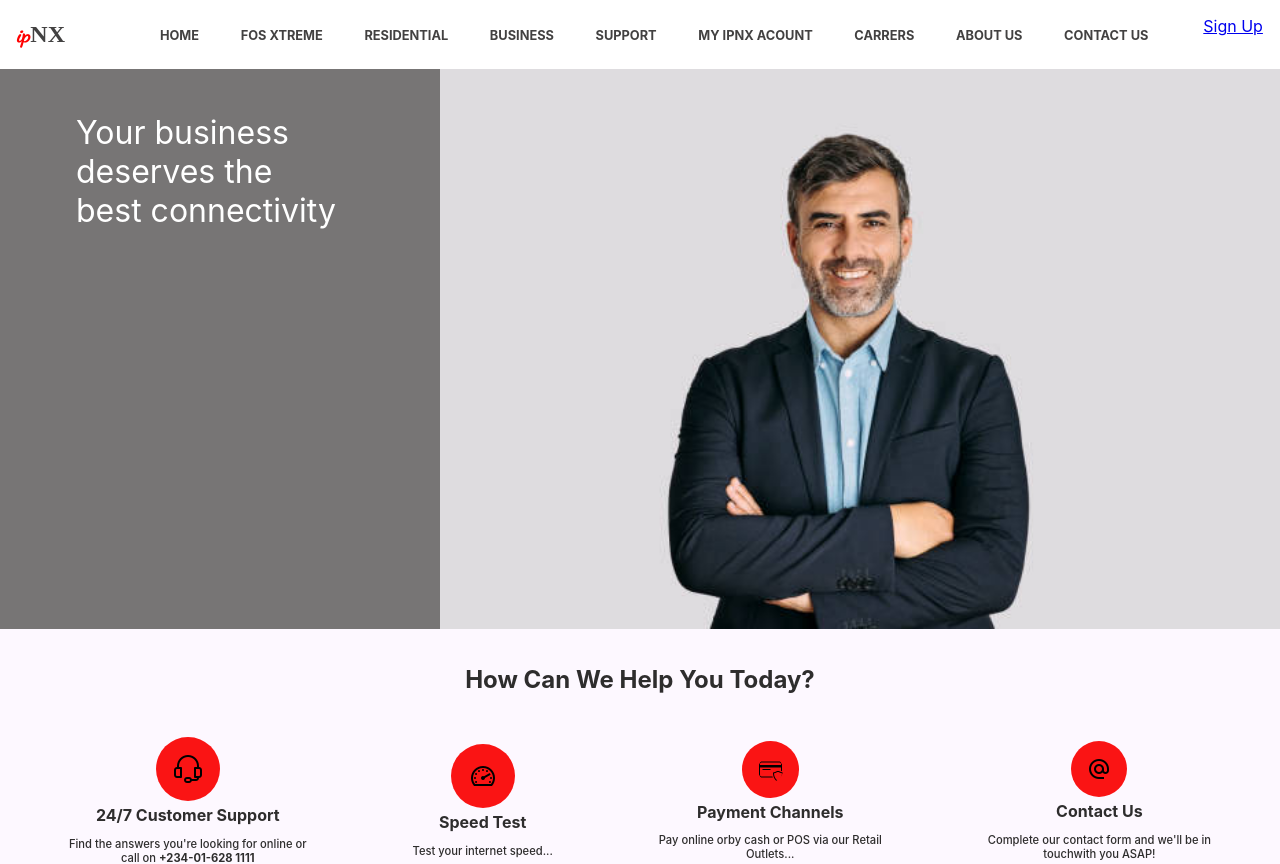
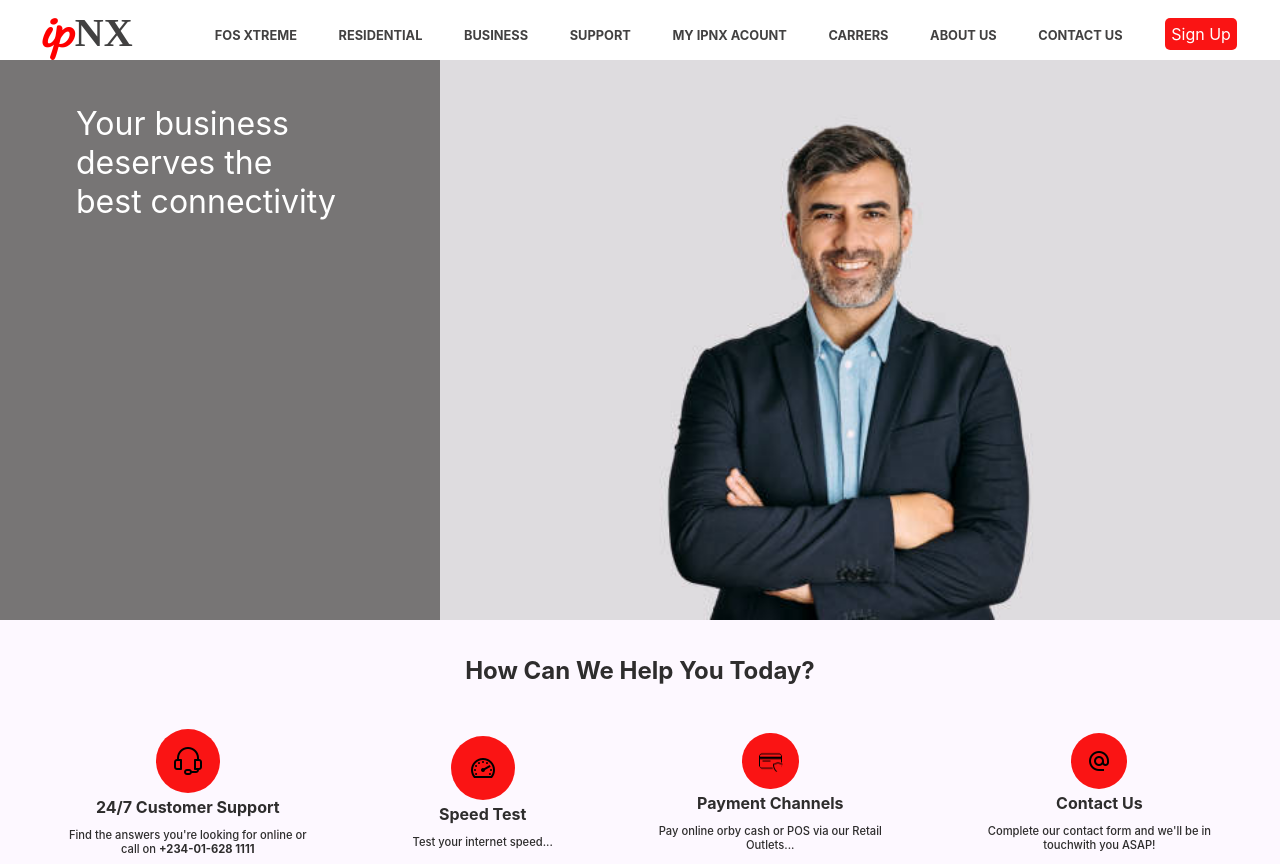
Before and after one commit to PrincessMaggy/ipnx, a React (Create React App) app: page / in a window 1280 px wide. Shown: the top 864 px of the page. Built offline with nearby package versions, Linux system fonts and the light colour scheme.

Commit message:
styled nav menu of second page

```diff
--- a/src/components/Nav2.js
+++ b/src/components/Nav2.js
@@ -1,9 +1,25 @@
 import React from "react";
+import {NavLink} from 'react-router-dom';
 
 
 const Nav2 =() =>{
     return(
-        <div className="Nav2">
+      <div className="Nav2">
+            <div className="logo">
+                <p>ip<span>NX</span></p>
+            </div>
+
+            <div className="menu">
+                <ul>
+                    <li>
+                        <NavLink className ="active-link" to="/">HOME</NavLink> </li>
+
+                    <li> <NavLink to='/register' className="login">Login</NavLink> </li>
+
+                    <li> <NavLink to='/register' className="FAQ">FAQ</NavLink> </li>
+
+                </ul>
+            </div>
 
         </div>
     )
--- a/src/components/Navbar.js
+++ b/src/components/Navbar.js
@@ -11,9 +11,6 @@ const Navbar =()=>{
 
             <div className="links">
                 <ul>
-                    <li>
-                        <NavLink className ="active-link" to="/">HOME</NavLink>
-                    </li>
                     <li>
                         <a href="home.html">FOS XTREME</a>
                     </li>
--- a/src/pages/Register.js
+++ b/src/pages/Register.js
@@ -7,7 +7,6 @@ const Register = () =>{
 
     return(
         <div className="Register">
-            <h1>Hello World</h1>
             <Nav2/>
             <RequestForm/>
         </div>
--- /dev/null
+++ b/src/styles/_nav2.scss
@@ -0,0 +1,20 @@
+.Nav2{
+    display: flex;
+    justify-content: space-between;
+    padding: 0 6em 0 6em;
+    margin: 0;
+}
+
+ul{
+    display: flex;
+    li{
+        list-style: none;
+        text-transform: uppercase;
+        padding: 0.5em 1.3em 0 1.3em;
+       a{
+        color: rgb(95, 93, 93);
+        text-decoration: none;
+        font-weight: 400;
+       }
+    }
+}
--- a/src/styles/_navbar.scss
+++ b/src/styles/_navbar.scss
@@ -2,17 +2,20 @@
 .Navbar{
     display: flex;
     justify-content: space-around;
+    padding: 0 2em 0 2em;
 }
 .logo{
     p{
         color: red;
         font-weight: 700;
-        font-size: 1.3rem;
+        font-size: 50px;
+        padding: 0;
+        margin: 0;
         font-family: 'Dancing Script', cursive;
     }
     span{
         color: rgb(66, 65, 65);
-        font-size: 1.5rem;
+        font-size: 2.5rem;
         font-family: 'Times New Roman', Times, serif;
     }
 }
@@ -30,12 +33,20 @@
     }
 }
 .btn{
-    padding: 1em 0 0 0;
-    button{
+    margin: 1.5em 0 0 0;
+    .sign{
         background-color: rgb(250, 20, 20);
         color: white;
         border: none;
-        padding: 0.8em;
+        padding: 0.4em;
         border-radius: 5px;
+        text-decoration: none;
+
+    &:hover{
+        color:  rgb(250, 20, 20);
+        background-color: white;
+        transition: 0.3s ease;
+        font-weight: 500;
     }
 }
+}
--- a/src/styles/app.scss
+++ b/src/styles/app.scss
@@ -8,3 +8,4 @@ body{
 @import './navbar';
 @import './main1';
 @import './map';
+@import './nav2';
```
